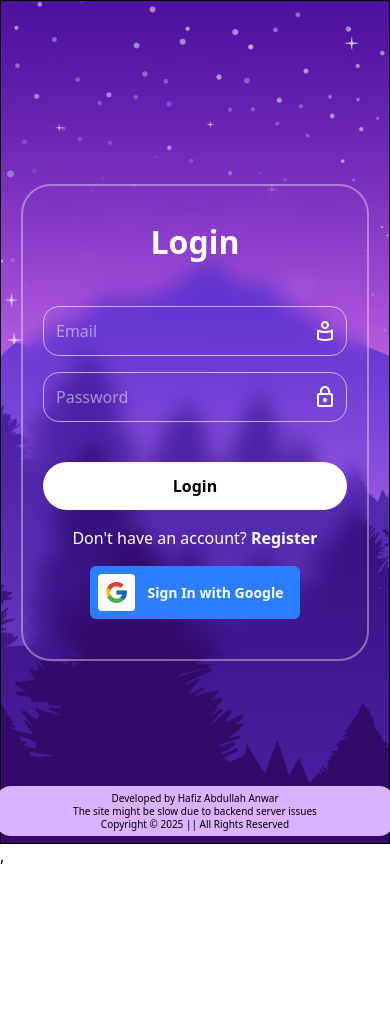
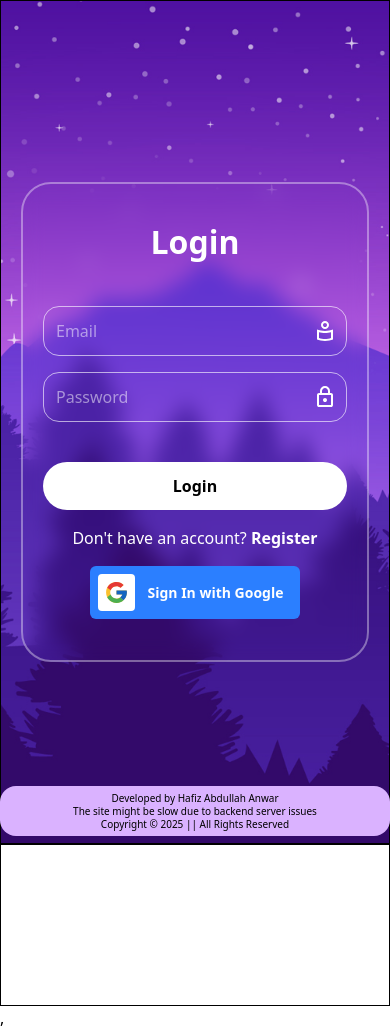
Before and after one commit to Abdullah860259/Todo, a React (Vite) app: page / in a window 390 px wide. Before the commit the page ends 868 px from the top, so only its background shows below. Built offline with nearby package versions, Linux system fonts and the light colour scheme.

Commit message:
Edited Footer2

```diff
--- a/src/components/Footer.jsx
+++ b/src/components/Footer.jsx
@@ -3,8 +3,8 @@ import React from 'react'
 const Footer = () => {
   return (
     <>
-    <div className='flex justify-center items-center '>
-        <div className="footer text-[12px] mb-2 leading-[13px] rounded-2xl bg-purple-300 fixed bottom-0 flex flex-col items-center justify-center   w-[400px] h-[50px]">
+    <div className='flex justify-center items-center p-20 border'>
+        <div className="footer text-[12px] mb-2 leading-[13px] rounded-2xl bg-purple-300 fixed bottom-0 flex flex-col items-center justify-center min-w-[300px] w-full  max-w-[400px] h-[50px]">
            <p >Developed by Hafiz Abdullah Anwar</p>
             <p > The site might be slow due to backend server issues </p>
            <p > Copyright &copy; 2025 || All Rights Reserved </p>
--- a/src/components/Reg.jsx
+++ b/src/components/Reg.jsx
@@ -86,7 +86,7 @@ const Reg = () => {
         <>
             <div className="login h-[100vh] border w-[100vw] flex justify-center items-center ">
                 <div className='forms flex  justify-center items-center flex-col p-10 gap-3 '>
-                    <h1 className=' text-5xl font-bold mb-8 ' >Register</h1>
+                    <h1 className=' text-3xl font-bold mb-2 ' >Register</h1>
                     <input
                     ref={(el)=>(inputs.current[0] = el)}
                     onKeyDown={(e)=>keyhandler(e,0)}
--- a/src/register.css
+++ b/src/register.css
@@ -9,7 +9,9 @@
 .forms{
     color: white;
     min-width: 450px;
+    min-height: 500px;
     height: auto;
+    max-height: 80vh;
     width: 35vw;
     max-width: 60vw;
     border-radius: 30px;
@@ -21,3 +23,11 @@ input{
     background: none;
     border: 1px solid rgba(255, 255, 255, 0.61);
 }
+
+
+@media (max-width:500px) {
+    .forms{
+        max-height: 60vh;
+        min-height: 480px;
+    }
+}
```
